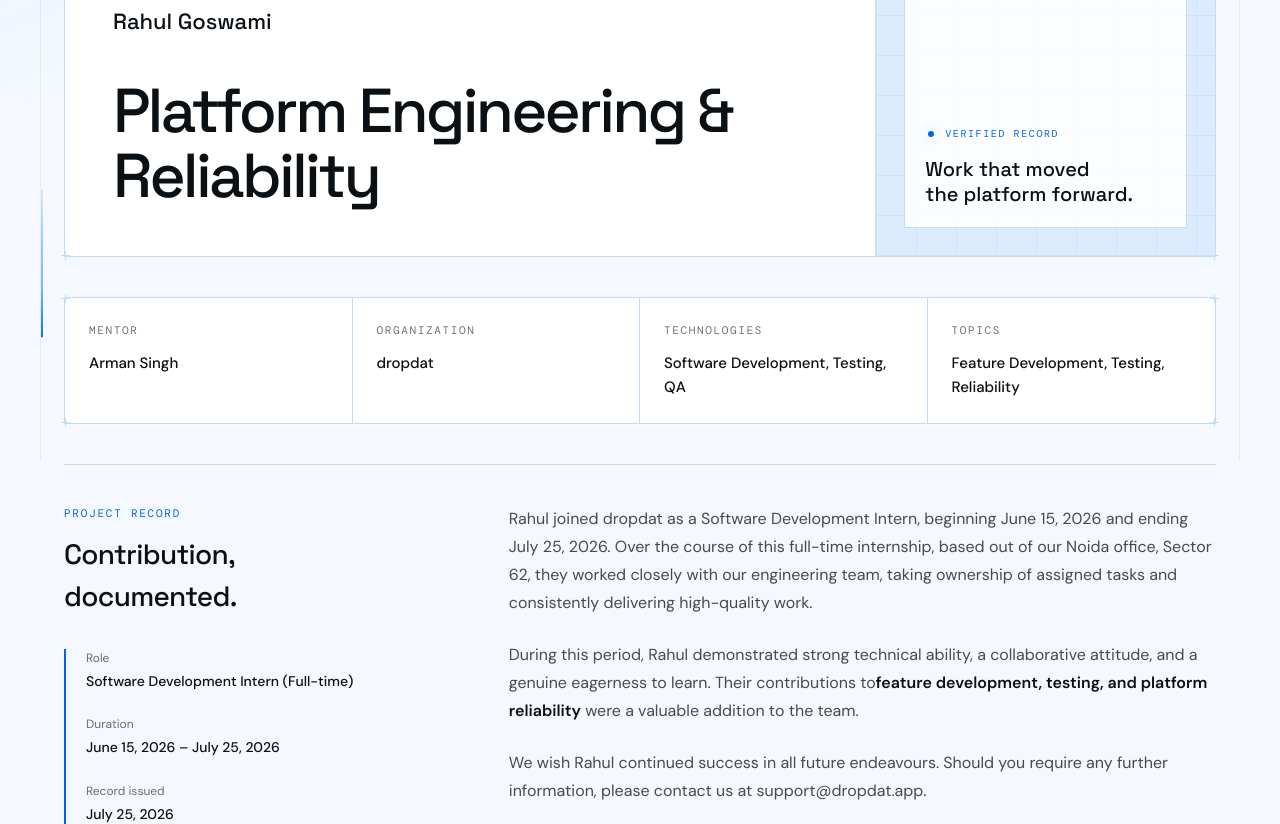
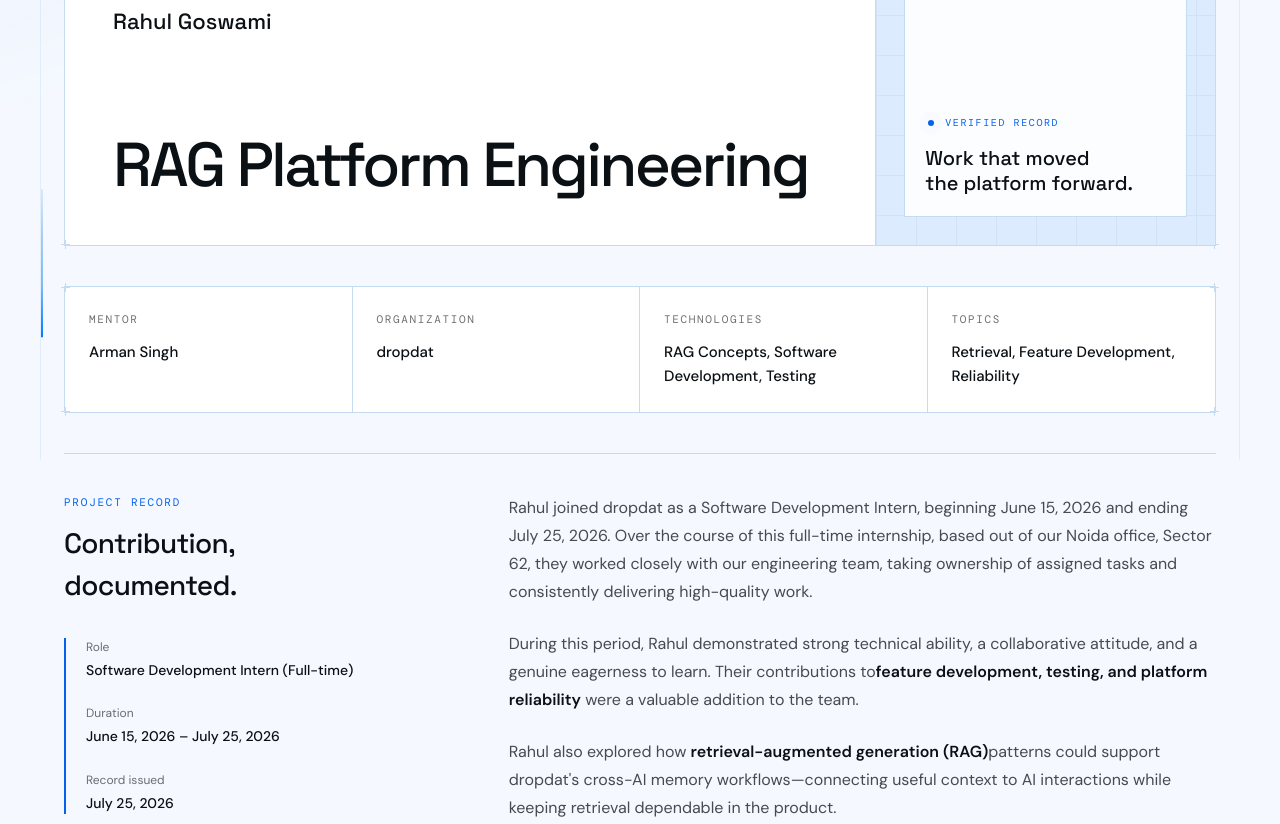
Before and after one commit to dropdat/capsule, a Next.js app in the folder web/: page /archive/2026/projects/rahulgo in a window 1280 px wide. Shown: the part 340-1164 px from the top of the page. Built offline with nearby package versions, Linux system fonts and the light colour scheme; no server answers.

Commit message:
content(web): document Rahul's RAG project work

```diff
--- a/web/src/app/archive/2026/projects/[slug]/page.tsx
+++ b/web/src/app/archive/2026/projects/[slug]/page.tsx
@@ -20,12 +20,12 @@ type Project = {
 const PROJECTS: Record<string, Project> = {
   rahulgo: {
     name: "Rahul Goswami",
-    title: "Platform Engineering & Reliability",
+    title: "RAG Platform Engineering",
     role: "Software Development Intern (Full-time)",
     duration: "June 15, 2026 – July 25, 2026",
     certificateDate: "July 25, 2026",
-    technologies: "Software Development, Testing, QA",
-    topics: "Feature Development, Testing, Reliability",
+    technologies: "RAG Concepts, Software Development, Testing",
+    topics: "Retrieval, Feature Development, Reliability",
     summary: (
       <>
         <p>
@@ -40,6 +40,11 @@ const PROJECTS: Record<string, Project> = {
           attitude, and a genuine eagerness to learn. Their contributions to
           <strong>feature development, testing, and platform reliability</strong> were a
           valuable addition to the team.
+        </p>
+        <p>
+          Rahul also explored how <strong>retrieval-augmented generation (RAG)</strong>
+          patterns could support dropdat&apos;s cross-AI memory workflows—connecting useful
+          context to AI interactions while keeping retrieval dependable in the product.
         </p>
         <p>
           We wish Rahul continued success in all future endeavours. Should you require
```
